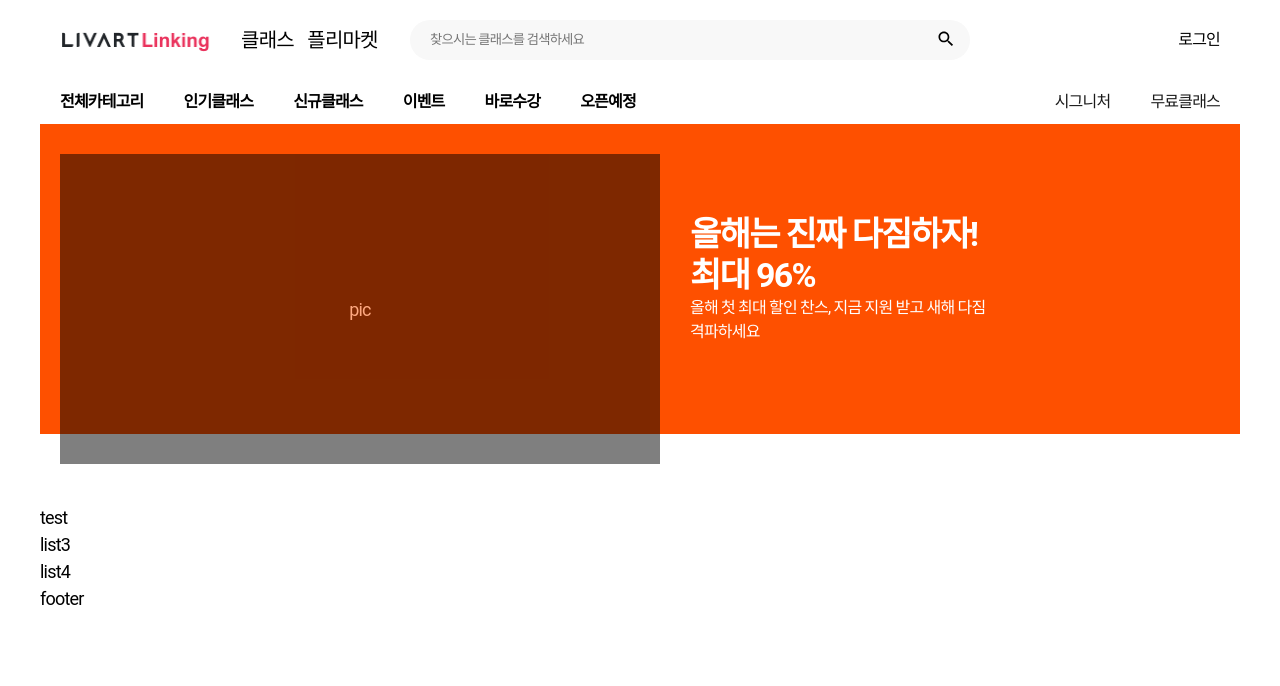
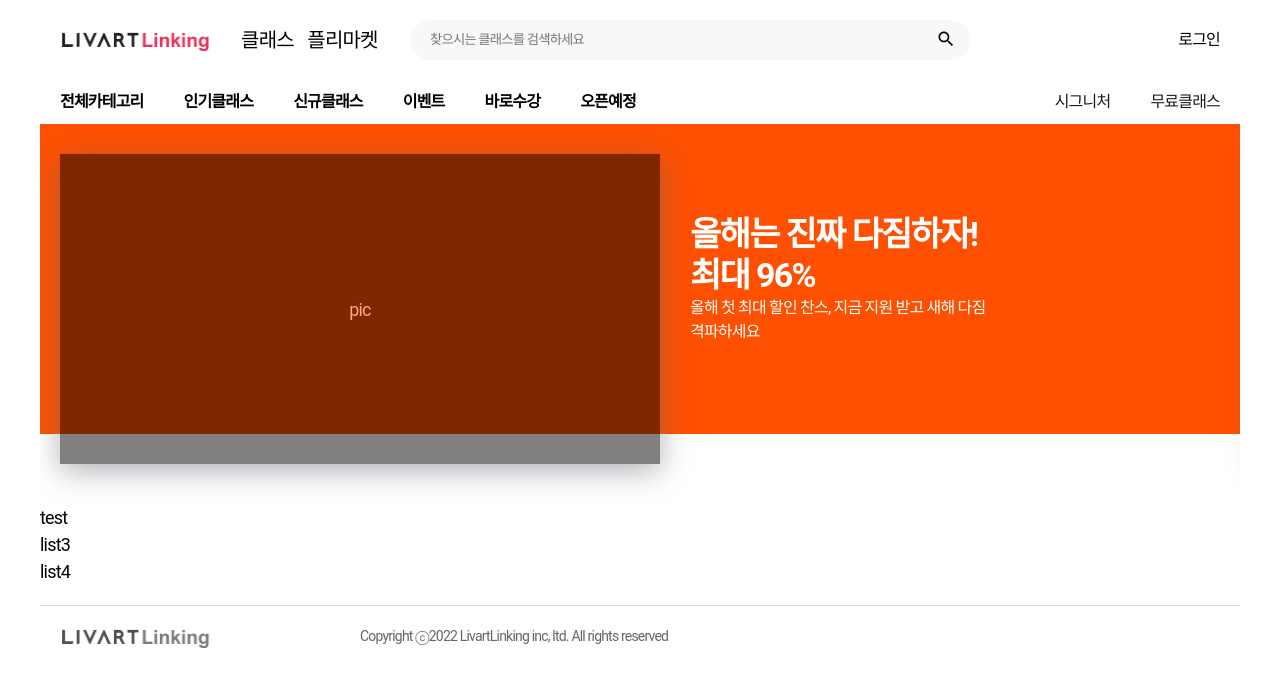
Before and after one commit to ferrari219/lvtlinking, a React (Create React App) app: page / in a window 1280 px wide. Shown: the top 686 px of the page. Built offline with nearby package versions, Linux system fonts and the light colour scheme; a web font is replaced by a local one.

Commit message:
footer 제작

```diff
--- a/src/components/02_Molecules/MainSwiperLi/MainSwiperLi.jsx
+++ b/src/components/02_Molecules/MainSwiperLi/MainSwiperLi.jsx
@@ -42,6 +42,7 @@ const mainSwiperLiStyle = (bg, color) => {
 				width: calc(100% - 2rem);
 				background-color: black;
 				opacity: 0.5;
+				box-shadow: ${theme.shadow.lv7};
 			}
 			.txtArea {
 				flex: 1;
--- a/src/components/03_Organisms/Footer/Footer.jsx
+++ b/src/components/03_Organisms/Footer/Footer.jsx
@@ -1,11 +1,42 @@
 import React from 'react';
 /** @jsxImportSource @emotion/react */
 import { css } from '@emotion/react';
+import Logo from 'assets/img/logo.png';
+import theme from 'styles/theme';
 
 const Footer = () => {
-  return <div css={footerStyle}>footer</div>;
+	return (
+		<div css={footerStyle}>
+			<div className="left">
+				<img src={Logo} alt="LivartLinking" />
+			</div>
+			<div className="right">
+				Copyright ⓒ2022 LivartLinking inc, ltd. All rights reserved
+			</div>
+		</div>
+	);
 };
 
-const footerStyle = css``;
+const footerStyle = css`
+	display: flex;
+	flex-direction: row;
+	justify-content: center;
+	margin-top: 2rem;
+	padding: 2rem;
+	border-top: 1px solid #ddd;
+	& > .left {
+		flex: 0 0 30rem;
+		img {
+			width: 15rem;
+			filter: grayscale(100%);
+			opacity: 0.8;
+		}
+	}
+	& > .right {
+		flex: 1;
+		font-size: ${theme.size.sm};
+		color: #666;
+	}
+`;
 
 export default Footer;
--- a/src/styles/theme.js
+++ b/src/styles/theme.js
@@ -15,8 +15,8 @@ const theme = {
 	},
 	shadow: {
 		// https://getcssscan.com/css-box-shadow-examples
-    0: 'rgba(149, 157, 165, 0.2) 0px 8px 24px;',
-    7: 'rgba(100, 100, 111, 0.2) 0px 7px 29px 0px;',
+		lv0: 'rgba(149, 157, 165, 0.2) 0px 8px 24px;',
+		lv7: 'rgba(100, 100, 111, 1) 0px 7px 29px 0px;',
 	},
 };
 
```
Also changed, not shown: src/components/02_Molecules/TabUl/TabUl.jsx (indentation only). Lines whose indentation alone changed are shown as unchanged.
